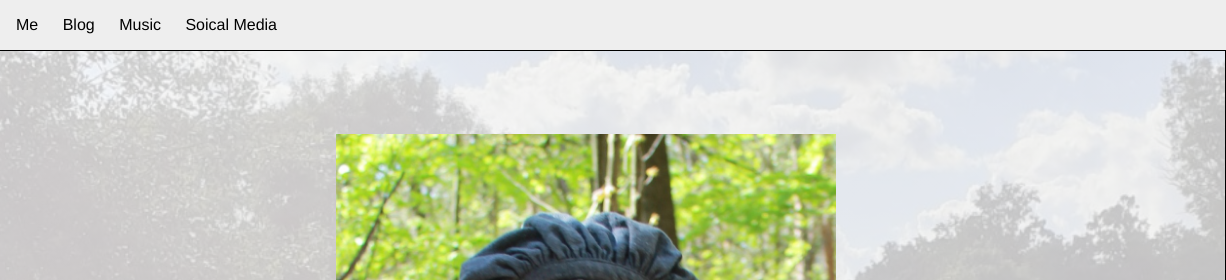
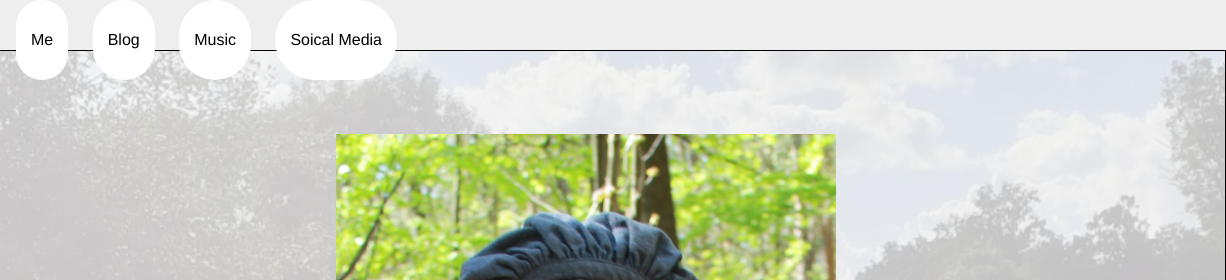
Before and after one commit to FabiennEll/FabianEll.github.io, a plain HTML site: page index.html in a window 1280 px wide. Shown: the top 280 px of the page, 54-1280 px from the left. Drawn offline with Linux system fonts and the light colour scheme.

Commit message:
Update style.css

```diff
--- a/style.css
+++ b/style.css
@@ -17,6 +17,25 @@ header {
   height: 50px;
   line-height: 50px;
   background-color: #eee;
+}
+
+header a:link, a:visited {
+  background-color: white;
+  color: black;
+  border-radius: 90px;
+  padding: 15px;
+  text-align: center;
+  text-decoration: none;
+  display: inline-block;
+  transition: 0.5s;
+  -o-transition: 0.5s;
+  -ms-transition: 0.5s;
+  -moz-transition: 0.5s;
+  -webkit-transition: 0.5s;
+}
+
+header a:hover, a:active {
+  background-color: aquamarine;
 }
 
 header * {
```
